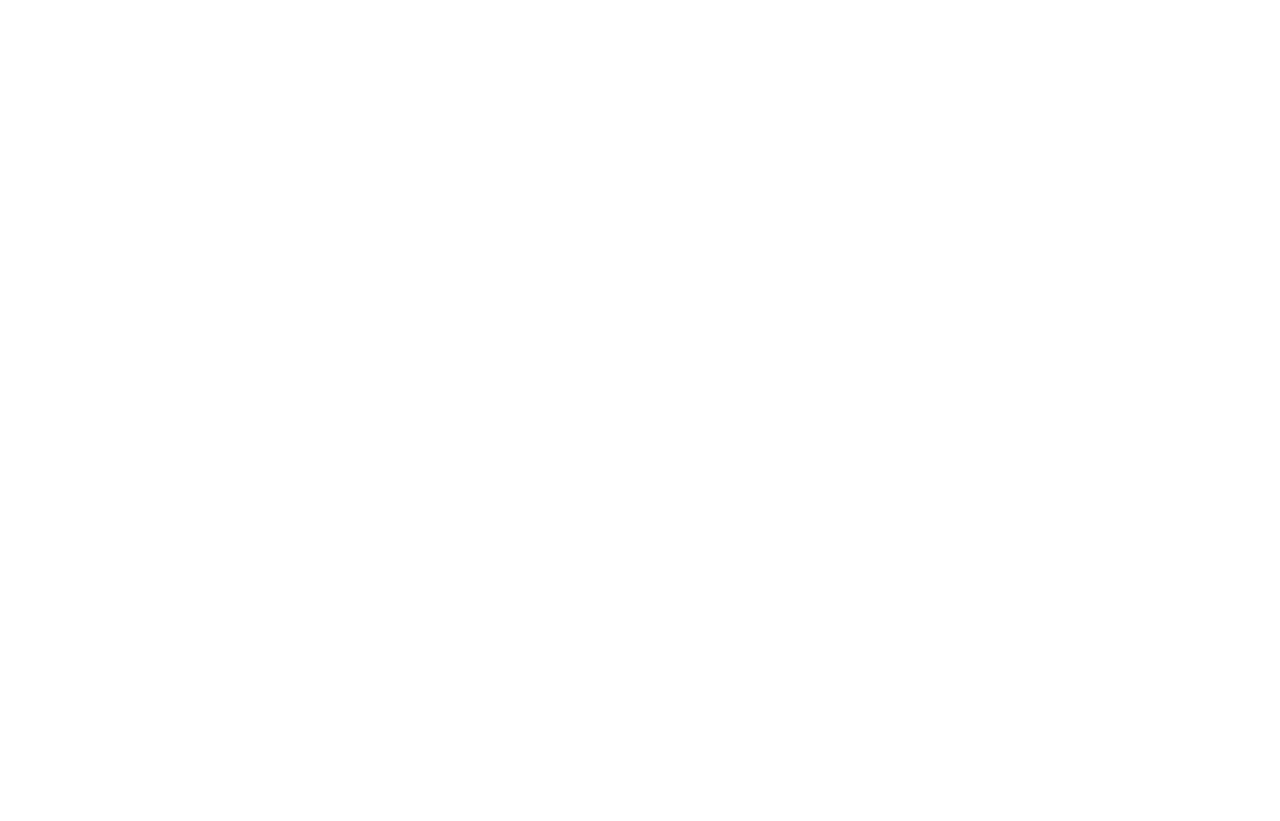
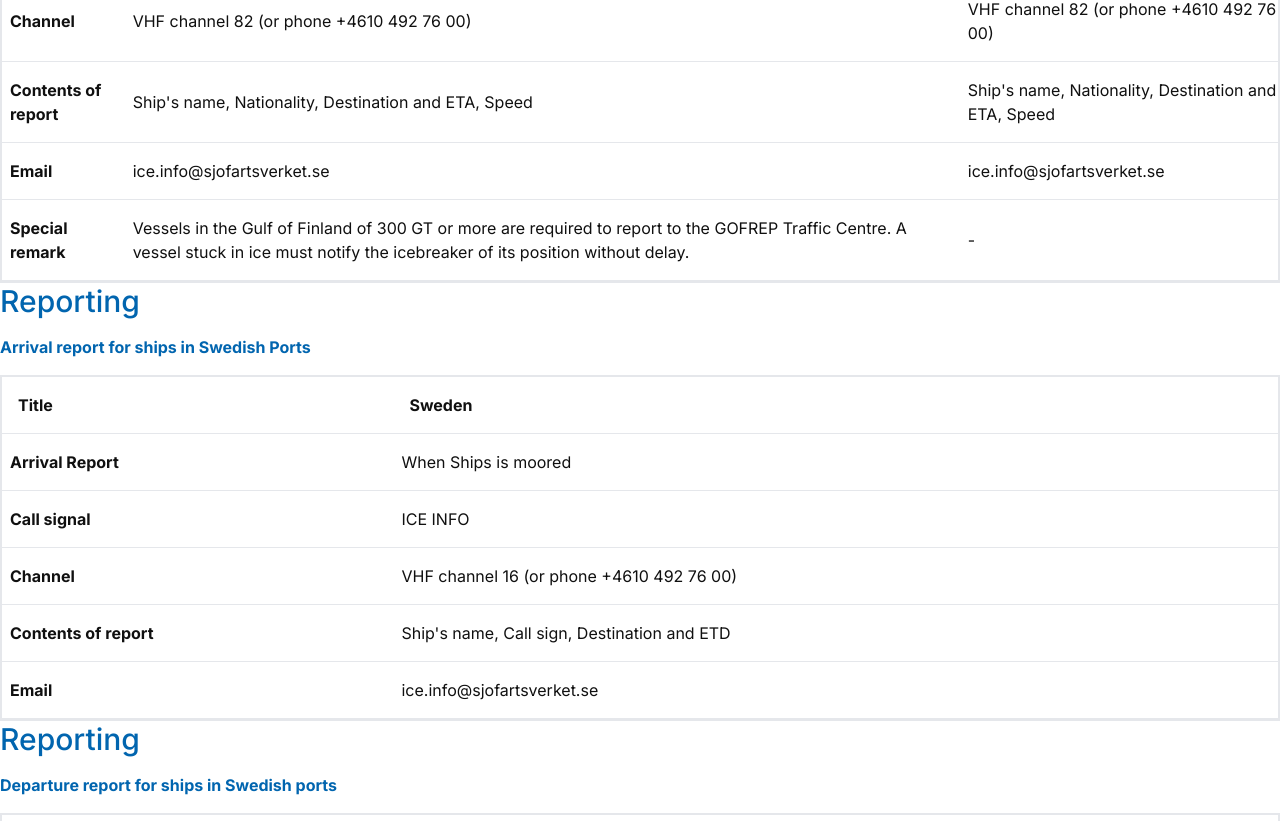
Before and after one commit to finnishtransportagency/baltice_public, a Next.js app in the folder frontend/: page /reporting in a window 1280 px wide. Shown: the part 699-1520 px from the top of the page. Before the commit the page ends 800 px from the top, so only its background shows below. Built offline with nearby package versions, Linux system fonts and the light colour scheme.

Commit message:
added tables to reporting & instructions page

```diff
--- a/frontend/app/reporting/page.tsx
+++ b/frontend/app/reporting/page.tsx
@@ -1,6 +1,98 @@
 import TopSection from "../components/topSection/topSection";
+import ReportingTable from "./reportingTable";
 
 export default function Reporting() {
+  const columns = [
+    { title: "Title", id: "title" },
+    { title: "Finland", id: "finland" },
+    { title: "Sweden", id: "sweden" },
+  ];
+
+  const data = [
+    {
+      title: "Reporting line",
+      finland: "When passing latitude 60° 00’N*",
+      sweden: "When passing latitude 60° 00’N*",
+    },
+    {
+      title: "Call signal",
+      finland: "ICE INFO",
+      sweden: "ICE INFO",
+    },
+    {
+      title: "Channel",
+      finland: "VHF channel 82 (or phone +4610 492 76 00)",
+      sweden: "VHF channel 82 (or phone +4610 492 76 00)",
+    },
+    {
+      title: "Contents of report",
+      finland: "Ship's name, Nationality, Destination and ETA, Speed",
+      sweden: "Ship's name, Nationality, Destination and ETA, Speed",
+    },
+    {
+      title: "Email",
+      finland: "ice.info@sjofartsverket.se",
+      sweden: "ice.info@sjofartsverket.se",
+    },
+    {
+      title: "Special remark",
+      finland:
+        "Vessels in the Gulf of Finland of 300 GT or more are required to report to the GOFREP Traffic Centre. A vessel stuck in ice must notify the icebreaker of its position without delay.",
+      sweden: "-",
+    },
+  ];
+
+  const columns2 = [
+    { title: "Title", id: "title" },
+    { title: "Sweden", id: "sweden" },
+  ];
+
+  const data2 = [
+    {
+      title: "Arrival Report",
+      sweden: "When Ships is moored",
+    },
+    {
+      title: "Call signal",
+      sweden: "ICE INFO",
+    },
+    {
+      title: "Channel",
+      sweden: "VHF channel 16 (or phone +4610 492 76 00)",
+    },
+    {
+      title: "Contents of report",
+      sweden: "Ship's name, Call sign, Destination and ETD",
+    },
+    {
+      title: "Email",
+      sweden: "ice.info@sjofartsverket.se",
+    },
+  ];
+
+  const data3 = [
+    {
+      title: "Departure report",
+      sweden:
+        "Shall be reported at least 6h before departure If anything which affects estimated time of departure occurs, shall new estimated time of departure be reported as son as possible. Report shall also be made at departure.",
+    },
+    {
+      title: "Call signal",
+      sweden: "ICE INFO",
+    },
+    {
+      title: "Channel",
+      sweden: "VHF channel 16 (or phone +4610 492 76 00)",
+    },
+    {
+      title: "Contents of report",
+      sweden: "Ship's name, Call sign, Destination and ETD",
+    },
+    {
+      title: "Email",
+      sweden: "ice.info@sjofartsverket.se",
+    },
+  ];
   return (
     <div>
       <TopSection
@@ -10,6 +102,26 @@ export default function Reporting() {
         Sea area. When icebreaking activity and traffic restrictions are off,
         updated information is not available."
       />
+      <div className="max-w-1440 mx-auto mt-10 mb-16">
+        <ReportingTable
+          columns={columns}
+          data={data}
+          headerText="Passage reporting for ships destinated to Finnish and Swedish ports"
+          color="#0000"
+        />
+        <ReportingTable
+          columns={columns2}
+          data={data2}
+          headerText="Arrival report for ships in Swedish Ports"
+          color="#00000"
+        />
+        <ReportingTable
+          columns={columns2}
+          data={data3}
+          headerText="Departure report for ships in Swedish ports"
+          color="#FEFEFE"
+        />
+      </div>
     </div>
   );
 }
--- /dev/null
+++ b/frontend/app/reporting/reportingTable.tsx
@@ -0,0 +1,62 @@
+import React from "react";
+
+type TableColumn = {
+  title: string;
+  id: string;
+};
+
+type TableRow = {
+  [key: string]: string;
+};
+
+type TableProps = {
+  columns: TableColumn[];
+  data: TableRow[];
+  headerText: string;
+  color: string;
+};
+export default function ReportingTable({
+  columns,
+  data,
+  headerText,
+  color,
+}: TableProps) {
+  return (
+    <div>
+      <h1 className="text-baltice-blue font-medium text-3xl">Reporting</h1>
+      <p className="text-baltice-blue pt-4 font-bold">{headerText}</p>
+      <div className="border-2">
+        <table className="table-auto w-full">
+          <thead>
+            <tr className={`text-left bg-${color}-300`}>
+              {columns.map((column) => (
+                <th className="p-4" key={column.id}>
+                  {column.title}
+                </th>
+              ))}
+            </tr>
+          </thead>
+          <tbody>
+            {data.map((row, rowIndex) => (
+              <tr
+                key={rowIndex}
+                className={`${rowIndex === 0 ? "" : ""} border-t border-b py-2`}
+              >
+                {columns.map((column) => (
+                  <td
+                    key={column.id}
+                    className={`py-4 pl-2 ${
+                      column.id === "title" ? "font-bold" : ""
+                    }`}
+                  >
+                    {column.id !== "otherTitles" ? row[column.id] : ""}
+                  </td>
+                ))}
+              </tr>
+            ))}
+          </tbody>
+        </table>
+      </div>
+    </div>
+  );
+}
```
